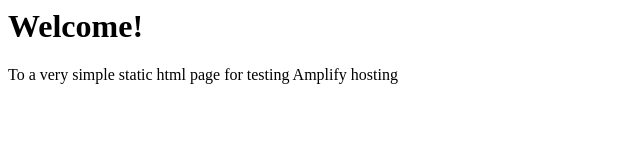
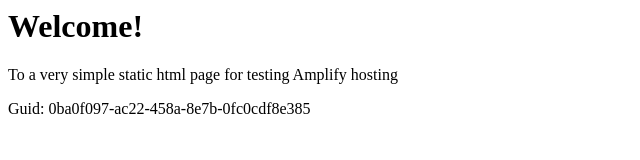
Before and after one commit to aws-aemilia-yul/Github-PR-Commit-Integration-Test-DoNotTouch-Gith-P5X5MO5I-v1-prod-ca-central-1, a website: page src/index.html in a window 1280 px wide. Shown: the whole page, without its empty margins (0-640 px from the left). Drawn offline with Linux system fonts and the light colour scheme.

Commit message:
commit from integ tests

```diff
--- a/src/index.html
+++ b/src/index.html
@@ -1,3 +1,5 @@
+
+
 <html lang="en">
 
 <head>
@@ -10,6 +12,6 @@
 <body>
     <h1>Welcome!</h1>
     <p>To a very simple static html page for testing Amplify hosting</p>
-</body>
+    <p>Guid: 0ba0f097-ac22-458a-8e7b-0fc0cdf8e385</p></body>
 
 </html>
```
